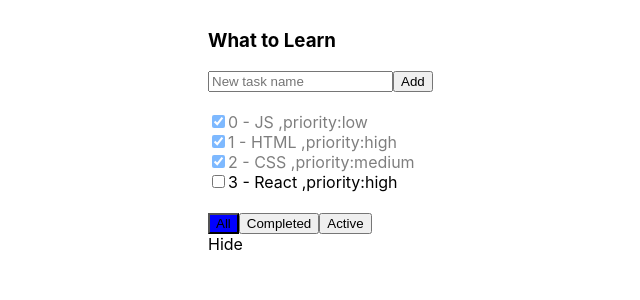
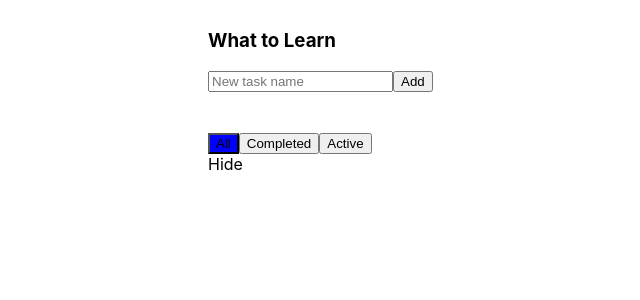
Before and after one commit to vadim-geroim/react-todo, a React (Create React App) app: page / in a window 1280 px wide. Shown: the top 300 px of the page, without its empty margins (192-832 px from the left). Built offline with nearby package versions, Linux system fonts and the light colour scheme.

Commit message:
use localStorage to save App state

```diff
--- a/src/App.js
+++ b/src/App.js
@@ -7,16 +7,40 @@ import PropTypes from 'prop-types';
 
 class App extends React.Component {
 
-  nextTaskId = 4;
-
   state = {
     tasks: [
-      { id: 0, title: "JS", isDone: true, priority: "low" },
-      { id: 1, title: "HTML", isDone: true, priority: "high" },
-      { id: 2, title: "CSS", isDone: true, priority: "medium" },
-      { id: 3, title: "React", isDone: false, priority: "high" }
+      // { id: 0, title: "JS", isDone: true, priority: "low" },
+      // { id: 1, title: "HTML", isDone: true, priority: "high" },
+      // { id: 2, title: "CSS", isDone: true, priority: "medium" },
+      // { id: 3, title: "React", isDone: false, priority: "high" }
     ],
-    filterValue: "All"
+    filterValue: "All",
+    nextTaskId: 0
+  }
+
+  componentDidMount() {
+    this.restoreState();
+  }
+
+  saveState = () => {
+    // obj to string
+    let stateAsString = JSON.stringify(this.state);
+    localStorage.setItem("our-state", stateAsString);
+  }
+
+  restoreState = () => {
+    // update state
+    let state = {
+      tasks: [],
+      filterValue: "All",
+      nextTaskId: 0
+    };
+
+    let stateAsString = localStorage.getItem("our-state");
+    if (stateAsString != null) {
+      state = JSON.parse(stateAsString);
+    }
+    this.setState(state);
   }
 
   changeFilter = (newFilterValue) => {
@@ -26,20 +50,22 @@ class App extends React.Component {
   }
 
   addTask = (newText) => {
-    let newTask = { id: this.nextTaskId, title: newText, isDone: false, priority: "low" }
-    this.nextTaskId++;
+    let newTask = { id: this.state.nextTaskId, title: newText, isDone: false, priority: "low" }
     let newTasks = [...this.state.tasks, newTask]
+
     this.setState({
       tasks: newTasks,
-    });
+      nextTaskId: this.state.nextTaskId + 1
+    }, () => { this.saveState(); });
+
   }
 
-  changeStatus = (taskId, isDone) => {
+  changeTask = (taskId, obj) => {
     let newTasks = this.state.tasks.map(t => {
       if (t.id !== taskId) {
         return t;
       } else {
-        return {...t, isDone: isDone}
+        return {...t, ...obj}
       }
     });
 
@@ -48,18 +74,12 @@ class App extends React.Component {
     });
   }
 
+  changeStatus = (taskId, isDone) => {
+    this.changeTask(taskId, {isDone: isDone})
+  }
+
   changeTaskTitle = (taskId, textTitle) => {
-    let newTasks = this.state.tasks.map(t => {
-      if (t.id !== taskId) {
-        return t;
-      } else {
-        return {...t, title: textTitle}
-      }
-    });
-
-    this.setState({
-      tasks: newTasks
-    });
+    this.changeTask(taskId, {title: textTitle})
   }
 
   render = () => {
```
